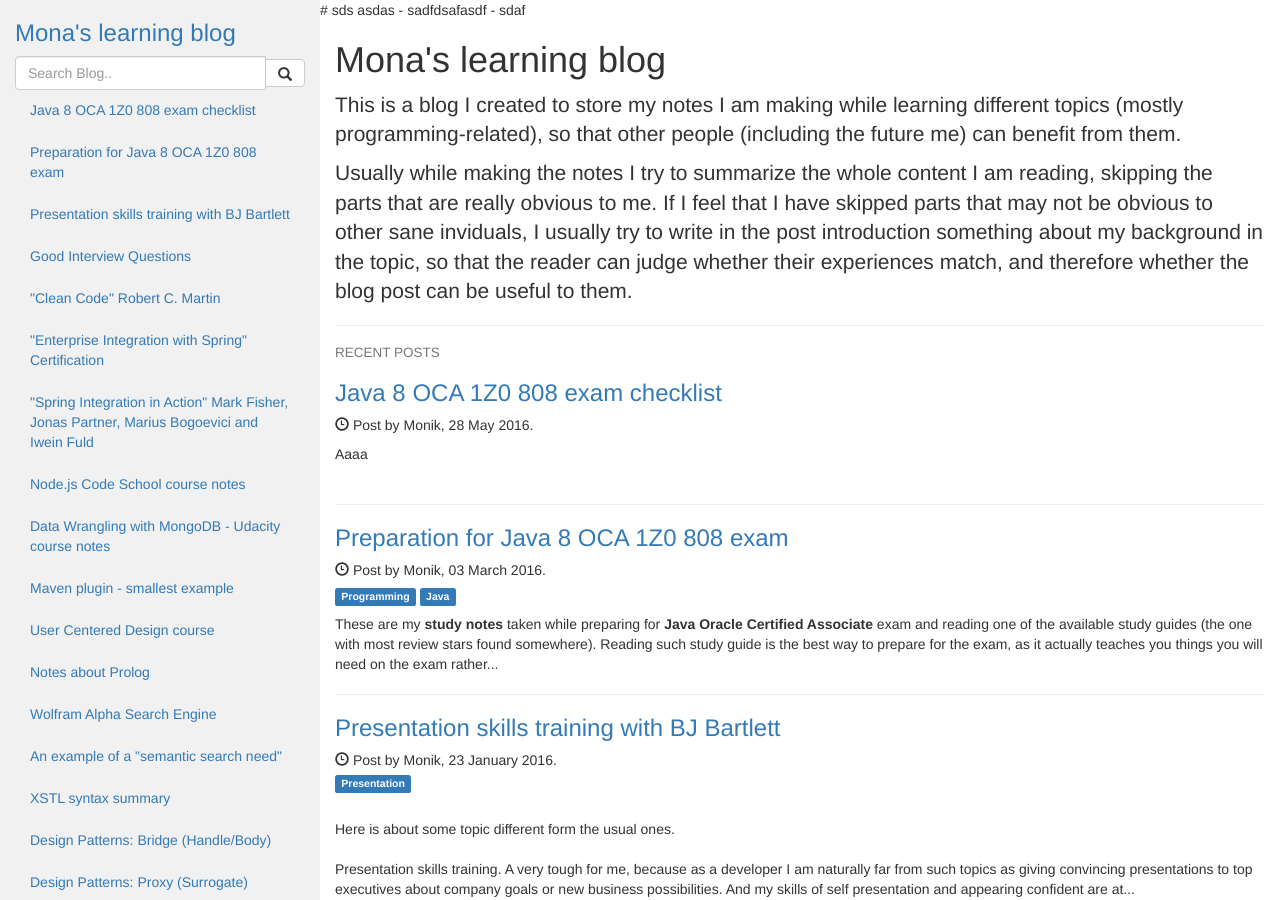
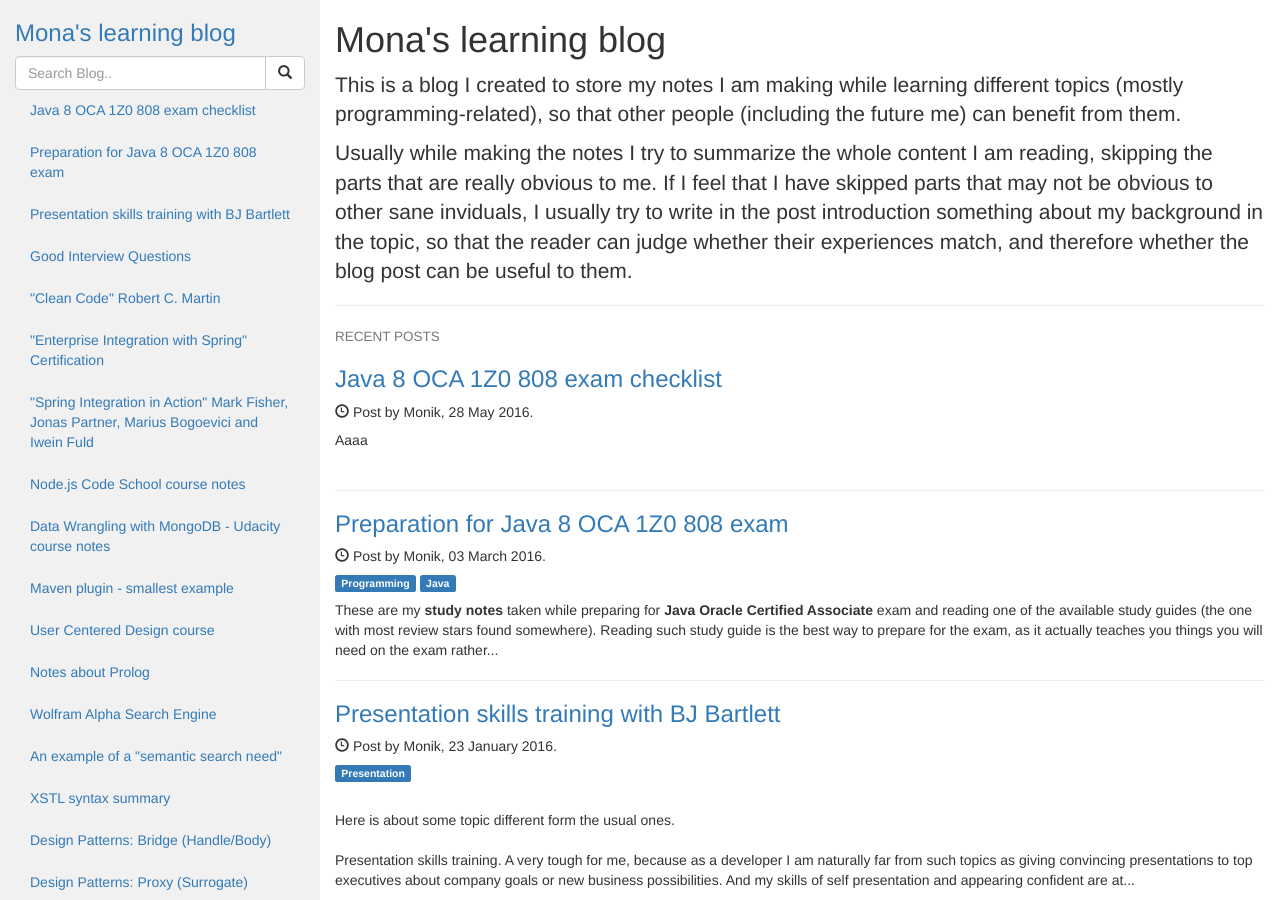
Before and after one commit to monikma/monikma.github.io, a Jekyll site: the page built from index.html, in a window 1280 px wide and 900 px high. Built offline with Jekyll 4.4.1, drawn with Linux system fonts in a browser that asks for light colours.

Commit message:
Revert "trying to get the markdown running"
This reverts commit 75eae6e86c78d5106c241d46312eb1ea5f8c0a58.

```diff
--- a/_config.yml
+++ /dev/null
@@ -1,5 +0,0 @@
-markdown: kramdown
-kramdown:
-  input: GFM # Enable GitHub Flavored Markdown (fenced code blocks)
-  hard_wrap: false
-highlighter: rouge
--- a/_layouts/home.md
+++ b/_layouts/home.html
@@ -1,10 +1,5 @@
-# sds
-asdas
-- sadfdsafasdf
-- sdaf
-
 <!DOCTYPE html>
-<html lang="en" markdown="1">
+<html lang="en">
 <head>
     <meta charset="utf-8">
     <meta http-equiv="X-UA-Compatible" content="IE=edge">
@@ -31,7 +26,7 @@ asdas
     <script src="/js/blog.js"></script>
 
 </head>
-<body markdown="1">
+<body>
 
 {% include menu.html %}
 
```
